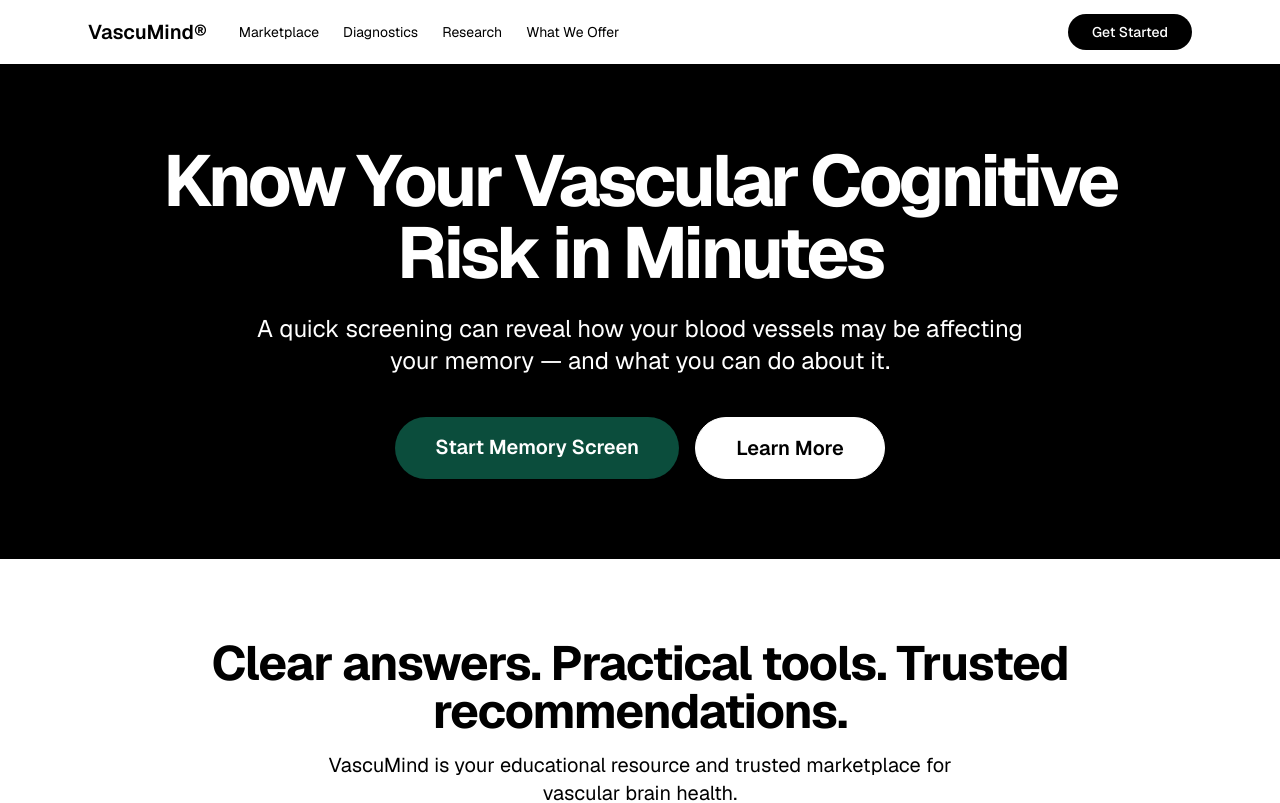
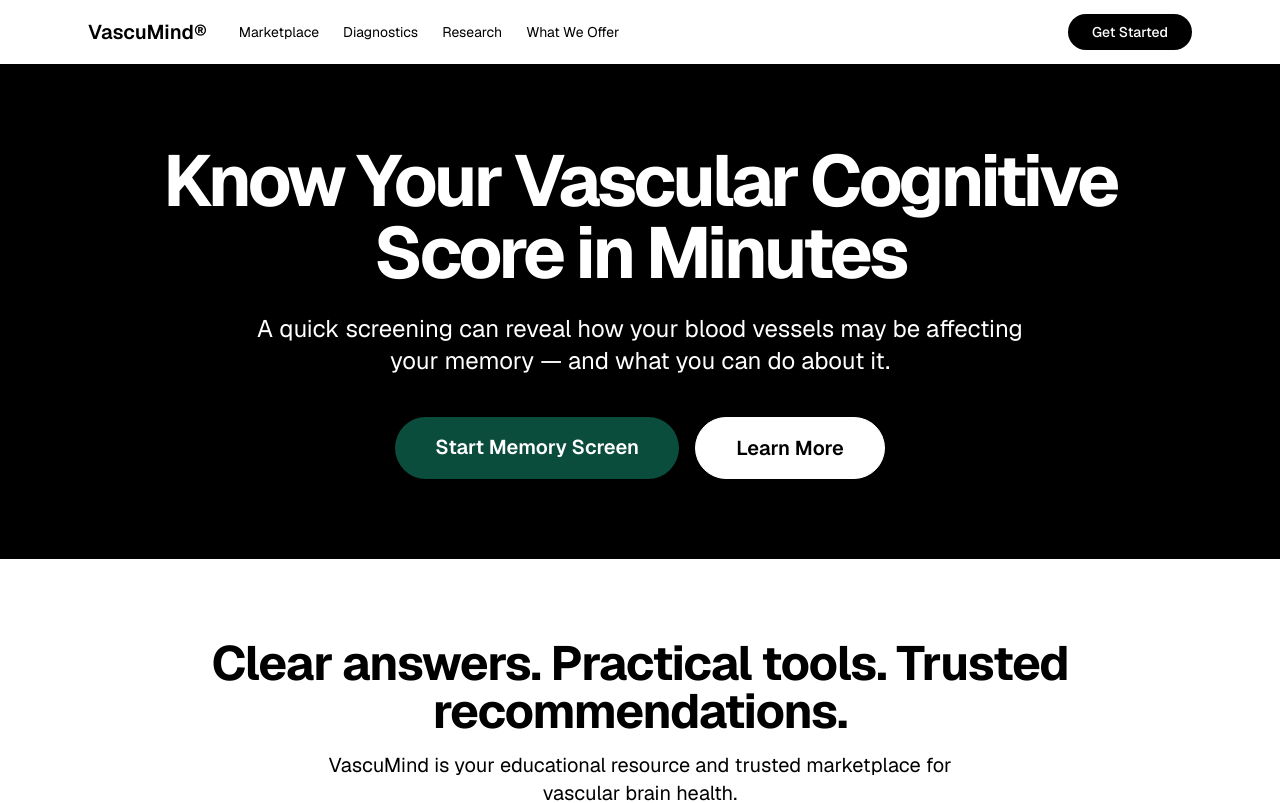
Before and after one commit to croomlawrence/vasculardementia.ai, a Next.js app: page / in a window 1280 px wide. Shown: the top 803 px of the page. Built offline with nearby package versions, Linux system fonts and the light colour scheme.

Commit message:
Change homepage H1 to 'Know Your Vascular Cognitive Score in Minutes'

```diff
--- a/app/page.tsx
+++ b/app/page.tsx
@@ -7,7 +7,7 @@
       <section className="bg-black py-20">
         <div className="max-w-5xl mx-auto px-6 text-center">
           <h1 className="text-6xl md:text-7xl font-semibold tracking-tighter mb-6 text-white leading-none">
-            Know Your Vascular Cognitive Risk in Minutes
+            Know Your Vascular Cognitive Score in Minutes
           </h1>
           <p className="text-2xl text-white mb-10 max-w-3xl mx-auto">
             A quick screening can reveal how your blood vessels may be affecting your memory — and what you can do about it.
```
